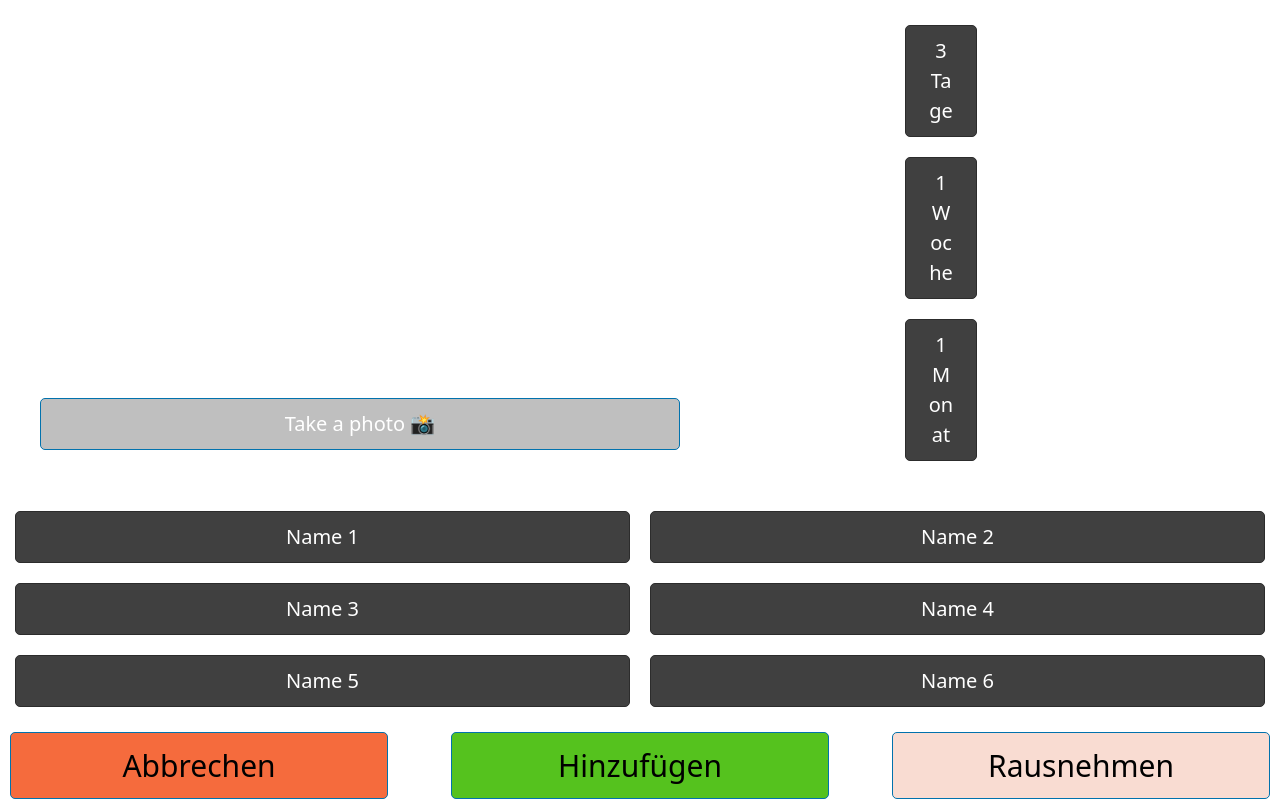
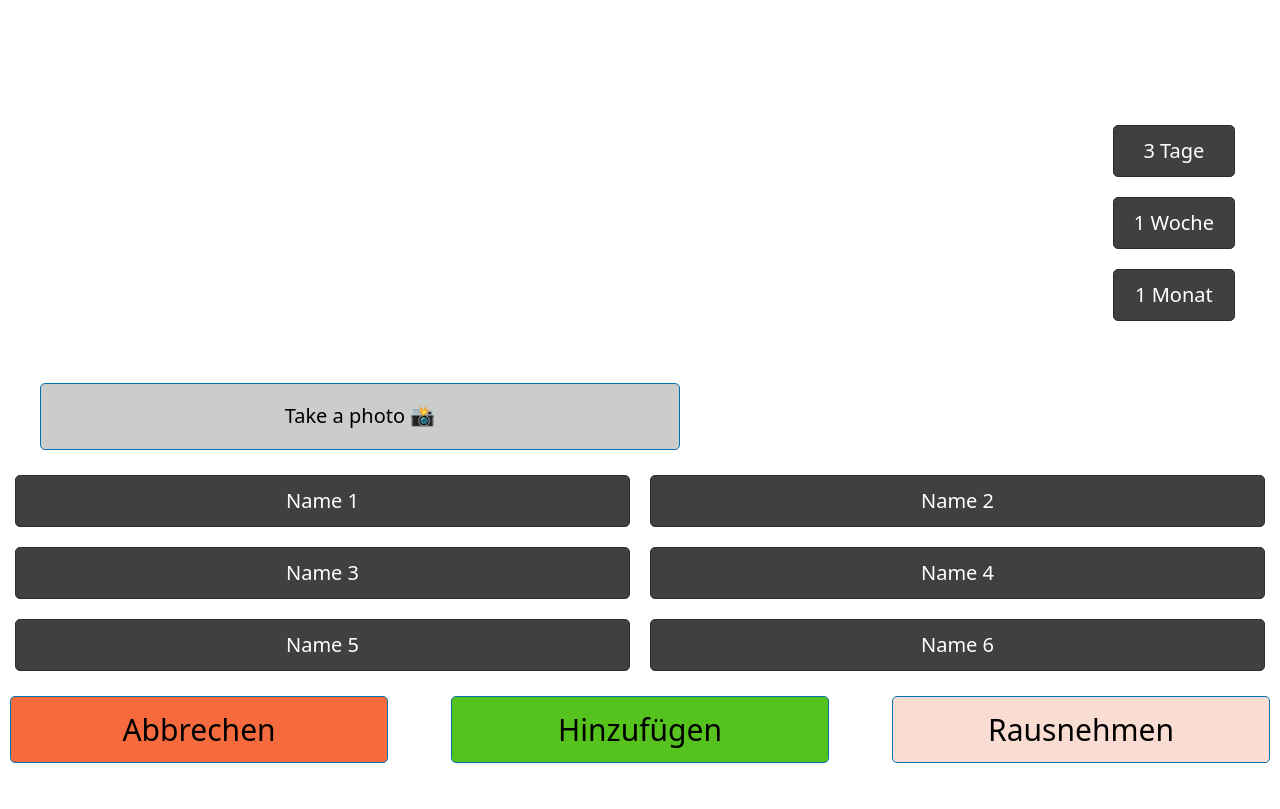
Before and after one commit to FelixMarschall/thecoolvision, a Flask app: page / in a window 1280 px wide. After the commit the page ends 763 px from the top, so only its background shows below. Run offline with Flask 3, Linux system fonts and the light colour scheme.

Commit message:
[feature] countdown added, control buttons started, styles adapted

```diff
--- a/app/static/css/custom.css
+++ b/app/static/css/custom.css
@@ -5,6 +5,11 @@
     background-color: rgb(64,64,64);
     cursor: pointer;
     transition: background-color 0.3s;
+
+  }
+
+  .mhd-buttons {
+    padding-top: 10%;
   }
 
   .btn-pers {
@@ -33,12 +38,6 @@
     gap: 10px;
 }
 
-.mhd-button {
-    width: 30%;
-    font-size: 1.5em;
-    padding: 10px;
-}
-
 .big-button-action {
     width: 30%;
     font-size: 1.5em;
@@ -61,10 +60,46 @@
     padding: 10px;
 }
 
+.countdown-overlay {
+    position: absolute;
+    top: 0;
+    left: 0;
+    width: 100%;
+    height: 100%;
+    display: flex;
+    justify-content: center;
+    align-items: center;
+    font-size: 6em;
+    font-weight: bold;
+    text-shadow: 2px 2px 4px rgba(0, 0, 0, 0.5);
+    color: rgb(126, 126, 126);
+}
+
+.photo-button-overlay {
+    position: absolute;
+    top: 85%; left: 0;
+    width: 100%;
+    display: flex;
+    justify-content: center;
+    align-items: center;
+}
+
 .video-container {
     position: relative;
     width: 640px;
     height: 450px;
+}
+
+.video-feed {
+    position: absolute;
+    top: 0;
+    left: 0;
+    width: 100%;
+    height: 100%;
+}
+
+.video-container:hover {
+        cursor: pointer;
 }
 
 #webcamVideo {
@@ -78,7 +113,7 @@
     bottom: 0;
     width: 100%;
     padding: 10px;
-    background-color: rgba(128, 128, 128, 0.5); /* semi-transparent grey */
-    color: white;
+    background-color: rgba(128, 128, 128, 0.4); /* semi-transparent grey */
+    color: rgb(0, 0, 0);
     text-align: center;
 }
--- a/app/templates/index.html
+++ b/app/templates/index.html
@@ -14,21 +14,20 @@
 
 <body>
     <div class="container">
-        <div class="video-container">
-            <video id="webcamVideo" width="640" height="450" autoplay></video>
-            <button class="overlay">Take a photo 📸</button>
+        <div class="video-container" width="640" height="450" onclick="takePhoto()">
+            <video class="video-feed" id="webcamVideo" autoplay></video>
+            <div class="countdown-overlay"></div>
+            <button class="overlay photo-button-overlay">Take a photo 📸</button>
         </div>
 
-        <div class="button-column mhd-button">
-            <div class="button-column mhd-button">
+        <div class="button-column mhd-buttons">
             <button class="btn-mhd" id="days-button" onclick="selectButton(this.id)">3 Tage</button>
             <button class="btn-mhd" id="weeks-button" onclick="selectButton(this.id)">1 Woche</button>
             <button class="btn-mhd" id="months-button" onclick="selectButton(this.id)">1 Monat</button>
         </div>
     </div>
-    </div>
 
-    <div class="button-grid">
+    <div class="button-grid names-grid">
         <button class="btn-pers" id="pers1" onclick="selectButton(this.id)">Name 1</button>
         <button class="btn-pers" id="pers2" onclick="selectButton(this.id)">Name 2</button>
         <button class="btn-pers" id="pers3" onclick="selectButton(this.id)">Name 3</button>
@@ -37,11 +36,10 @@
         <button class="btn-pers" id="pers6" onclick="selectButton(this.id)">Name 6</button>
     </div>
 
-    <div class="button-row">
-        <button class="pico-background-orange-350 big-button-action">Abbrechen</button>
-        <button class="pico-background-green-300 big-button-action">Hinzufügen</button>
-        <button class="pico-background-orange-100 big-button-action">Rausnehmen</button>
-
+    <div class="button-row general-controls">
+        <button class="pico-background-orange-350 big-button-action" onclick="abbrechen()">Abbrechen</button>
+        <button class="pico-background-green-300 big-button-action" onclick="hinzufuegen()">Hinzufügen</button>
+        <button class="pico-background-orange-100 big-button-action" onclick="rausnehmen()">Rausnehmen</button>
     </div>
 
     <script>
@@ -65,10 +63,42 @@
                 button.classList.add('selected');
             }
         }
+
+        function rausnehmen() {
+            var selectedButtons = document.querySelectorAll('.selected');
+            console.log(selectedButtons);
+
+                }
+
+        function hinzufuegen() {
+
+        }
+
+        function abbrechen() {
+            document.querySelectorAll('.selected').forEach(button => {
+                button.classList.remove('selected');
+            });
+        }
+
+            function takePhoto() {
+                var overlay = document.querySelector(".countdown-overlay");
+                var countdown = 3;
+                var countdownInterval = setInterval(function() {
+                    if (countdown === 0) {
+                        console.log("Take the photo!");
+                        overlay.innerText = "";
+                        clearInterval(countdownInterval);
+                    } else {
+                        overlay.innerText = countdown;
+                        countdown--;
+                    }
+                }, 700);
+            }
         </script>
 
-    <script src="{{ url_for('static', filename='js/send_video.js') }}">
         </script>
+
+        <script src="{{ url_for('static', filename='js/send_video.js') }}"></script>
     </body>
 
     </html>
```
Lines whose indentation alone changed are shown as unchanged.
